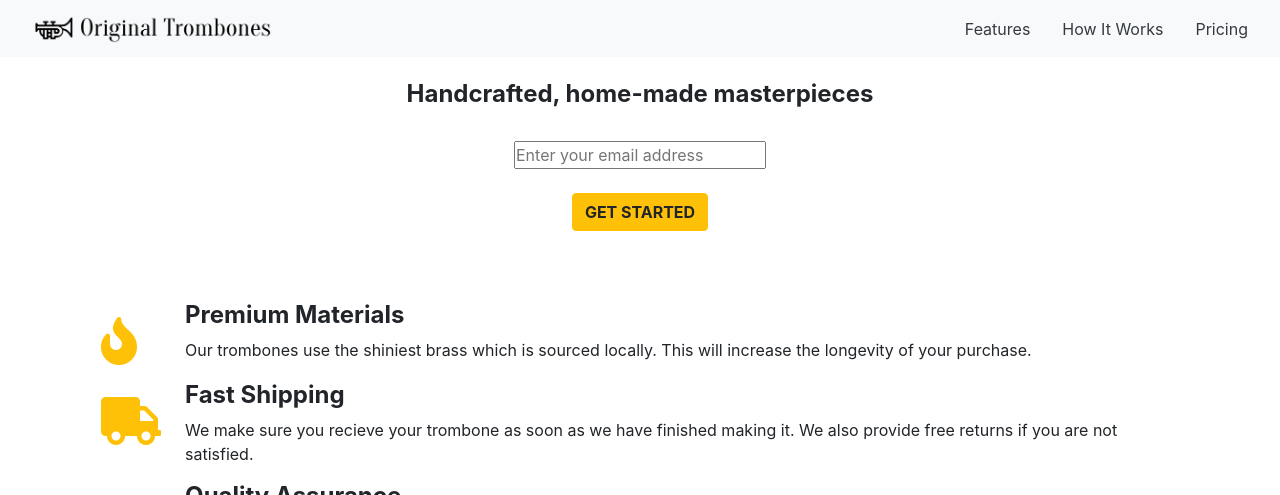
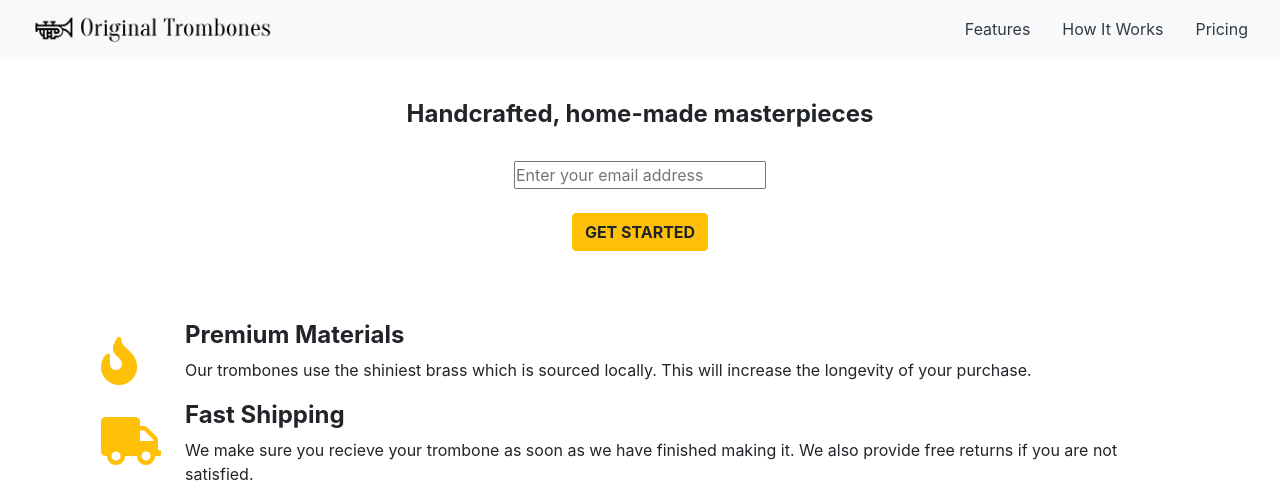
Before and after one commit to Rusydy/Product-Landing-Page, a plain HTML site: page index.html in a window 1280 px wide. Shown: the top 495 px of the page. Drawn offline with nearby package versions, Linux system fonts and the light colour scheme.

Commit message:
set margin of #form

```diff
--- a/style.css
+++ b/style.css
@@ -15,15 +15,17 @@ body {
     width: 20vw;
 }
 
+/* put media quari of logo 50vw on mobile devices */
+
 .main{
     position: relative;
     top: 5em;
     bottom: 5em;
 }
 
-#submit{
+#form{
+    margin-top: 20px;
     margin-bottom: 70px;
-
 }
 
 .icon{
```
